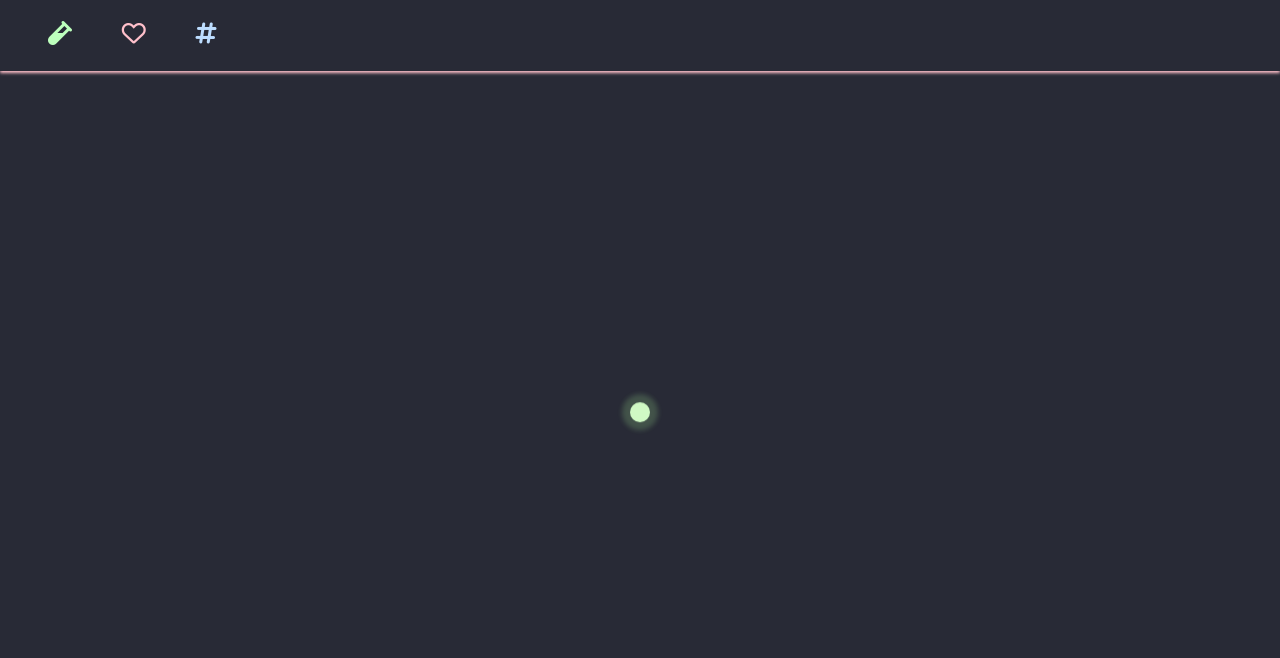
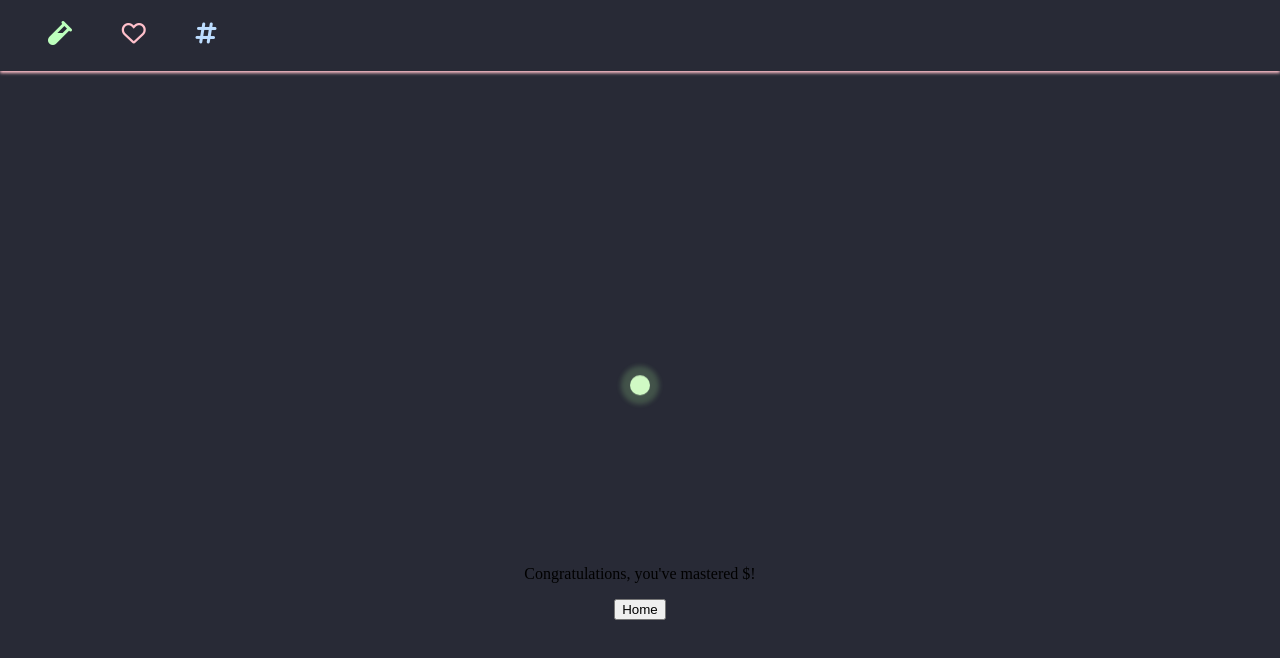
Before and after one commit to ryanpunwasi/valentnost, a React app: page /mastered in a window 1280 px wide. Built offline with nearby package versions, Linux system fonts and the light colour scheme; a web font is replaced by a local one.

Commit message:
add column layout, connect to redux store

```diff
--- a/src/components/MasteredRoute.css
+++ b/src/components/MasteredRoute.css
@@ -2,6 +2,7 @@
   display: flex;
   justify-content: center;
   align-items: center;
+  flex-direction: column;
   height: calc(100vh - 4em);
 }
 
--- a/src/components/MasteredRoute.jsx
+++ b/src/components/MasteredRoute.jsx
@@ -1,7 +1,8 @@
 import React from "react";
 import "./MasteredRoute.css";
+import { connect } from "react-redux";
 
-const Mastered = () => {
+const MasteredRoute = props => {
   return (
     <div className="mastered-page-container">
       <div id="atom">
@@ -13,8 +14,14 @@ const Mastered = () => {
           <div className="electron"></div>
         </div>
       </div>
+      <p>Congratulations, you've mastered ${props.practice}!</p>
+      <button>Home</button>
     </div>
   );
 };
 
-export default Mastered;
+const mapStateToProps = state => {
+  return { practice: state.practice };
+};
+
+export default connect(mapStateToProps)(MasteredRoute);
```
